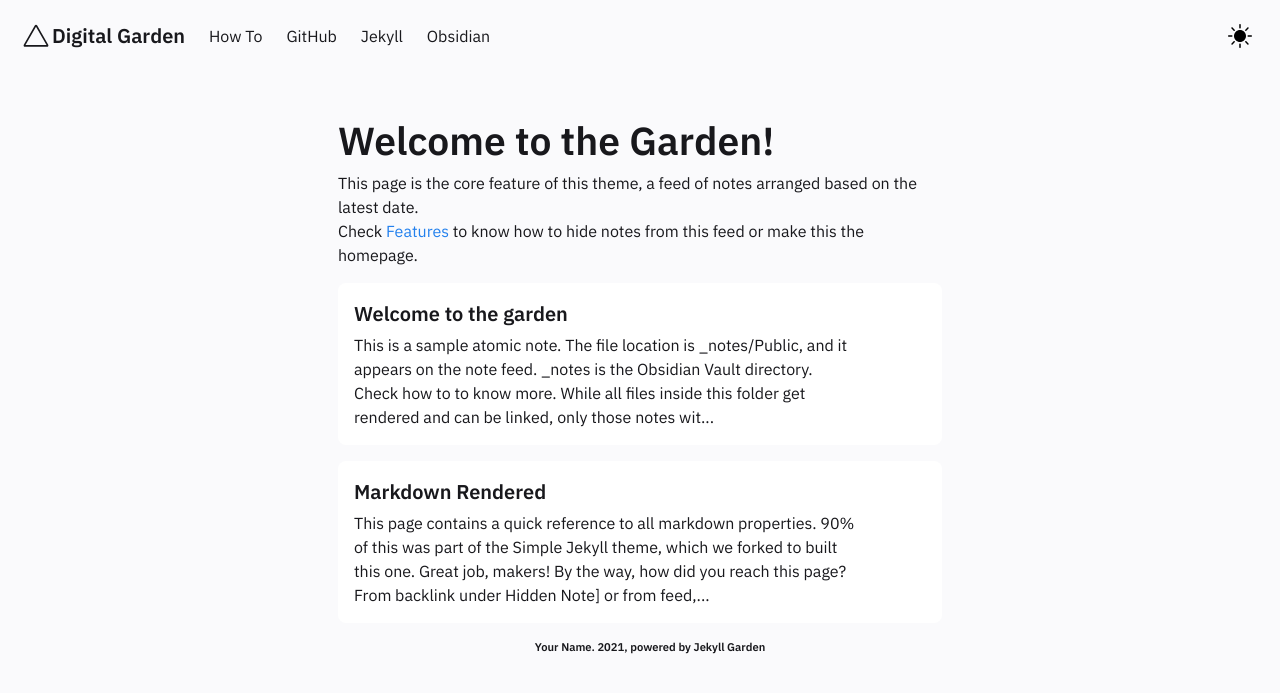
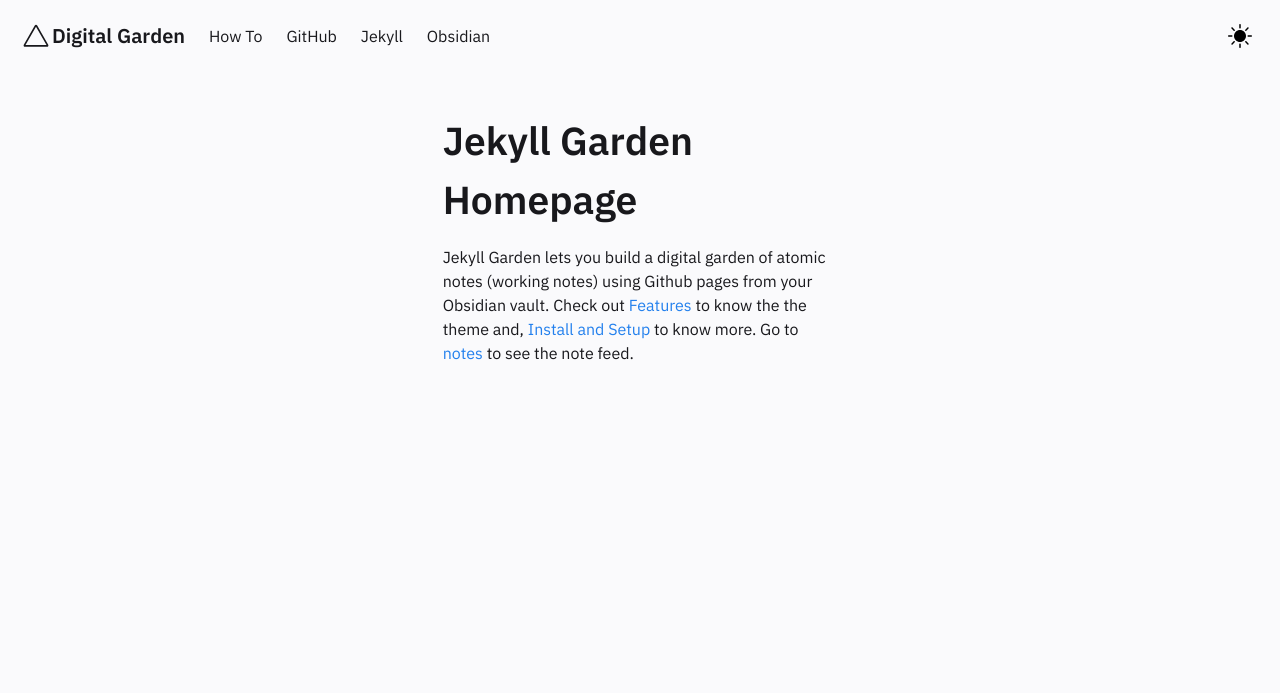
Before and after one commit to antrmn/ra-c.github.io, a Jekyll site: the page built from pages/index.md, in a window 1280 px wide. Shown: the top 693 px of the page. Built offline with Jekyll 4.4.1, drawn with Linux system fonts in a browser that asks for light colours.

Commit message:
Update _config.yml

```diff
--- a/_config.yml
+++ b/_config.yml
@@ -28,10 +28,10 @@ url: "https://jekyll-garden.github.io/" # the base hostname & protocol for your
 # your social media links etc
 #######################################################################
 
-heading: Digital Garden # Change this
+heading: G7 di Fisciano # Change this
 copyright:
   year: 2021
-  msg: Your Name # This is a mandatory attribute for copyright to be displayed ; If deleting this, edit at footer layout.
+  msg: Copyright lololol # This is a mandatory attribute for copyright to be displayed ; If deleting this, edit at footer layout.
 
 
 #####################################################################
@@ -71,15 +71,15 @@ preferences:
     copylink:
       enabled: false
     newtab:
-      enabled: false
+      enabled: true
     backlinks:
-      enabled: false
+      enabled: true
     related:
-      enabled: false
+      enabled: true
   flashcards:
-    enabled: false #Not supported in NotesGadern theme
+    enabled: true #Not supported in NotesGadern theme
   homepage:
-    enabled: false ##If you need a homepage, change this to true and edit _includes/Homepage.html
+    enabled: true ##If you need a homepage, change this to true and edit _includes/Homepage.html
 
 encoding: utf-8
 
@@ -93,7 +93,7 @@ plugins:
 ## Enable _notes Collection
 collections:
     notes:
-      output: false
+      output: true
       permalink: /notes/:title
 # Disqus Comments
 disqus:
```
